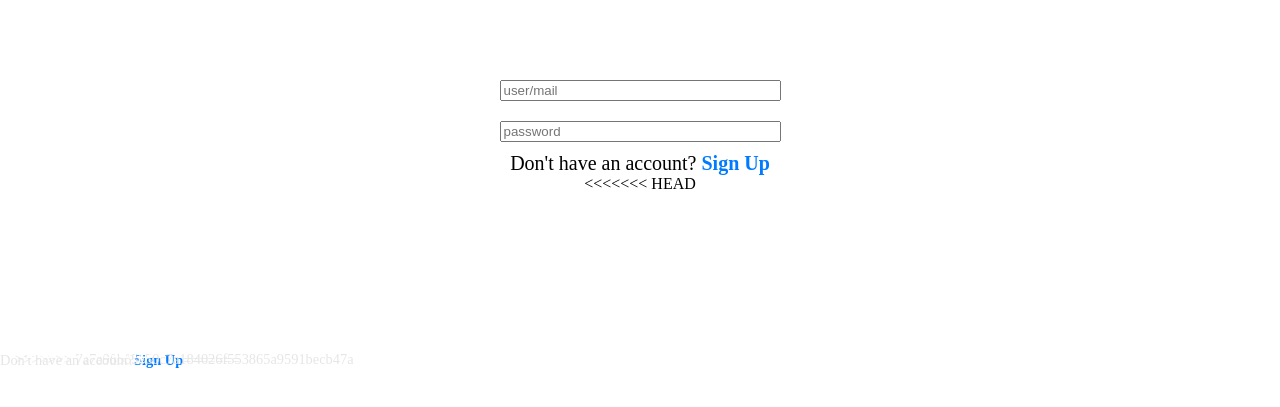
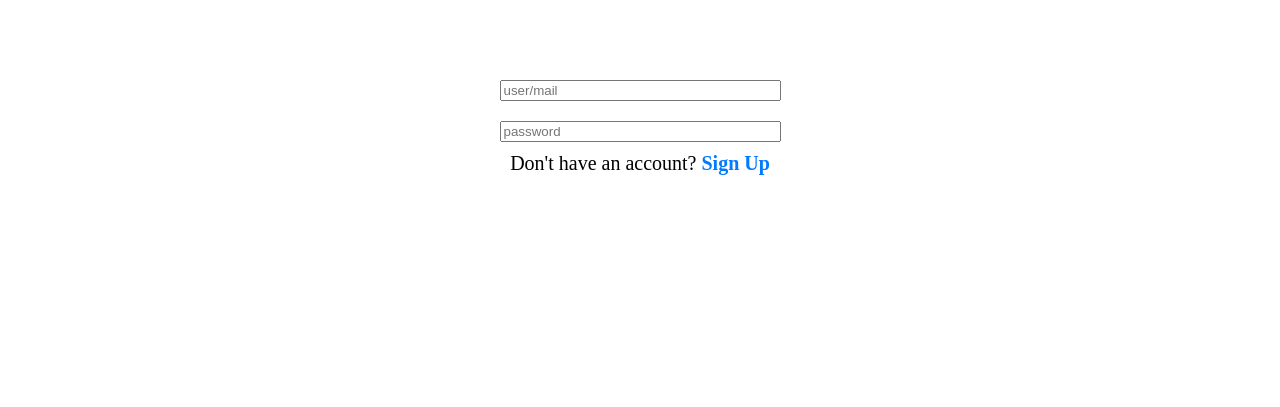
Before and after one commit to Ahadinho/Grupp6-test, a plain HTML site: page index.html in a window 1280 px wide. Shown: the part 417-824 px from the top of the page. Drawn offline with Linux system fonts and the light colour scheme.

Commit message:
Update index.html

```diff
--- a/index.html
+++ b/index.html
@@ -25,15 +25,7 @@
     <a href="contact.html" style="color: #007bff; text-decoration: none; font-weight: bold;">Sign Up</a></nav>
 
 
-<<<<<<< HEAD
-<p class="sign-up" style="margin-top: 15px; font-size: 0.9rem; text-align: center; color: #e6e6e6;">
-    Don't have an account?
-    <a href="signup.html" style="color: #007bff; text-decoration: none; font-weight: bold;">Sign Up</a>
-=======
-<p style="display: flex ;margin: 15px; font-size: 0.9rem; text-align: center; justify-content: center; color: #e6e6e6;">
-
     <a href="contact.html" style="color: #007bff; text-decoration: none; font-weight: bold;"></a>
->>>>>>> 7a7a98b65e50c7a184026f553865a9591becb47a
 </p>
 <p>
     Öppettider
```
